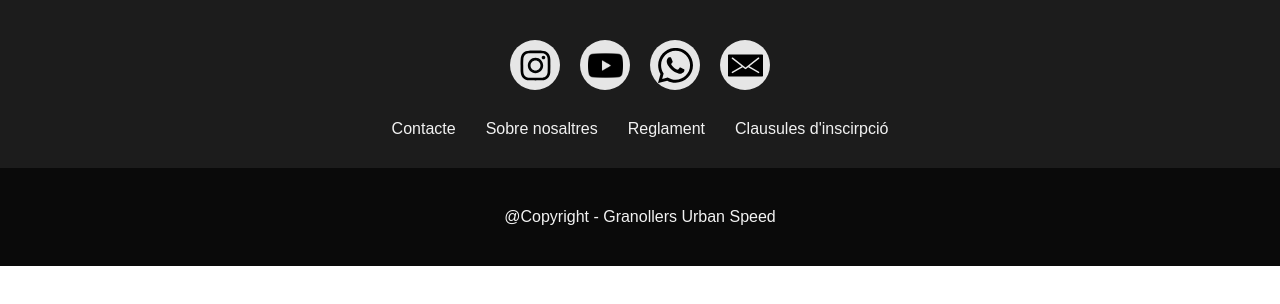
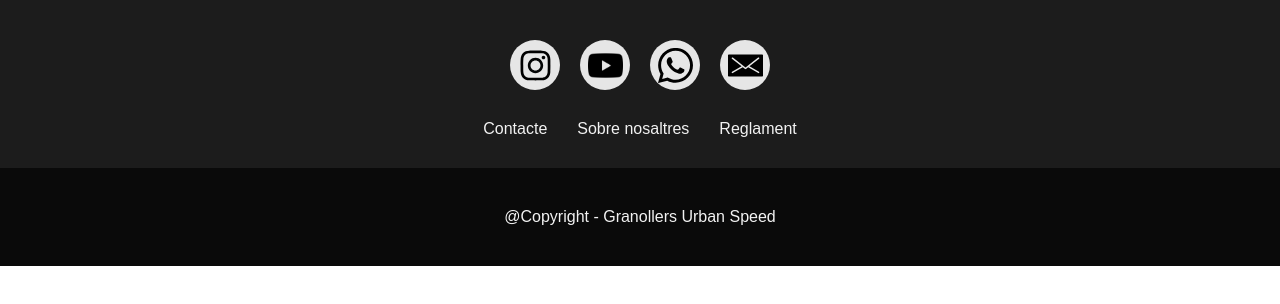
Before and after one commit to Torpmi/torpmi.github.io, a plain HTML site: page footer.html in a window 1280 px wide. Drawn offline with Linux system fonts and the light colour scheme.

Commit message:
Update footer.html

```diff
--- a/footer.html
+++ b/footer.html
@@ -18,7 +18,6 @@
             <li class="footer__menu-item"><a href="contacte.html" target="_parent">Contacte</a></li>
             <li class="footer__menu-item"><a href="sobrenosaltres.html" target="_parent">Sobre nosaltres</a></li>
             <li class="footer__menu-item"><a href="Reglament.pdf" target="_parent">Reglament</a></li>
-            <li class="footer__menu-item"><a href="" target="_parent">Clausules d'inscirpció</a></li>
         </ul>
         <div class="footer__copyright">@Copyright - Granollers Urban Speed</div>
     </footer>
```
